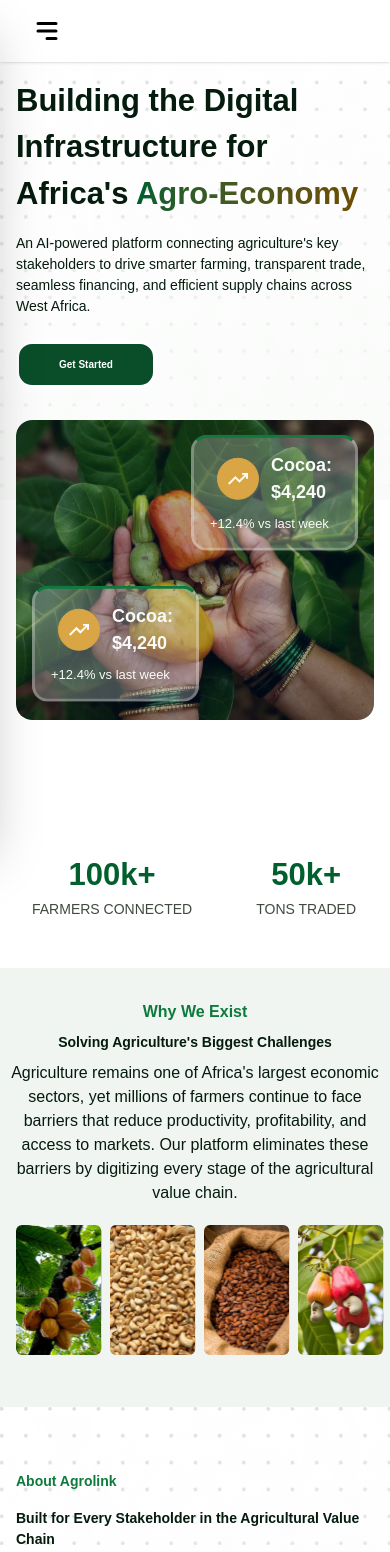
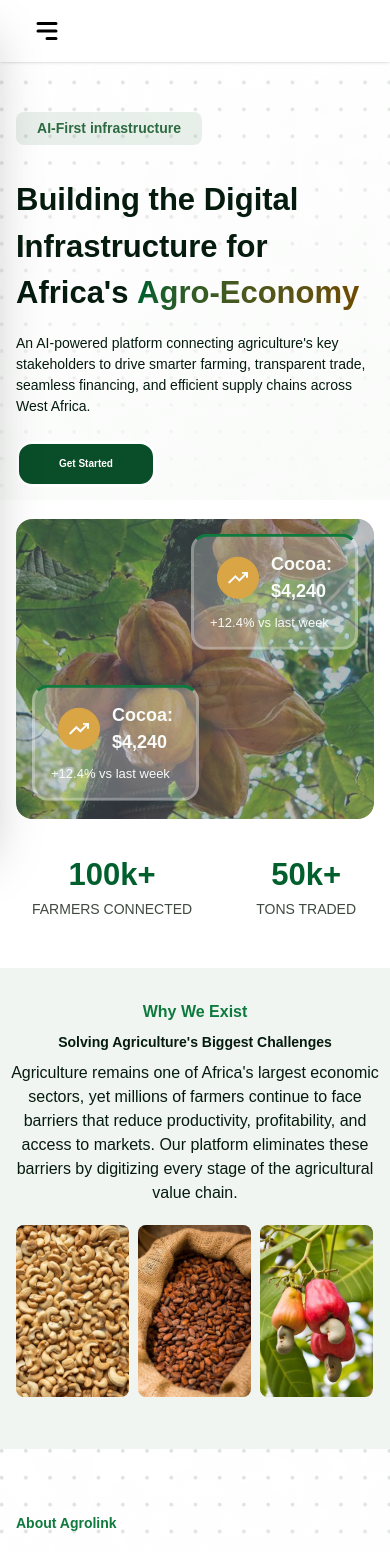
Before and after one commit to CodeArt001/Agrolink, a React (Vite) app: page / in a window 390 px wide. Shown: the top 1552 px of the page. Built offline with nearby package versions, Linux system fonts and the light colour scheme.

Commit message:
homepage done & explore, contact hero-section dotted bg corrected

```diff
--- a/src/Components/Home/About.jsx
+++ b/src/Components/Home/About.jsx
@@ -2,6 +2,23 @@ import dotted from "../../assets/images/Frame.png";
 import DescriptionText from "../Text/DescriptionText";
 import TitleText from "../Text/TitleText";
 import phone from "../../assets/images/Frame30.svg";
+import { motion } from "framer-motion";
+
+const container = {
+  hidden: {},
+  show: { transition: { staggerChildren: 0.15 } },
+};
+
+const fadeUp = {
+  hidden: { opacity: 0, y: 20 },
+  show: { opacity: 1, y: 0, transition: { duration: 0.4, ease: "easeOut" } },
+};
+
+const phoneFadeIn = {
+  hidden: { opacity: 0, x: 40 },
+  show: { opacity: 1, x: 0, transition: { duration: 0.6, ease: "easeOut" } },
+};
+
 const About = () => {
   return (
     <div
@@ -12,34 +29,50 @@ const About = () => {
         backgroundPosition: "center",
       }}
     >
-      <div className="absolute z-10 flex flex-col xl:flex xl:flex-row md:flex md:flex-col xl:gap-6 md:gap-14  items-center w-full xl:px-[6rem] md:px-[4rem] px-[1rem] xl:mt-[8rem] mt-[4rem]">
+      <motion.div
+        variants={container}
+        initial="hidden"
+        whileInView="show"
+        viewport={{ once: true, amount: 0.3 }}
+        className="absolute z-10 flex flex-col xl:flex xl:flex-row md:flex md:flex-col xl:gap-6 md:gap-14  items-center w-full xl:px-[4rem] md:px-[3rem] px-[1rem] xl:mt-[8rem] mt-[4rem]"
+      >
         <div className="w-full xl:w-2/5 shrink-0">
+          <motion.div variants={fadeUp}>
             <TitleText
               text="About Agrolink"
               color="text-[#0E7A3D]"
               size="xl:text-[16px] md:text-[16px] text-[14px]"
               className="font-sans font-semibold pb-4"
             />
+          </motion.div>
+          <motion.div variants={fadeUp}>
             <DescriptionText
               text="Built for Every Stakeholder in the Agricultural Value Chain"
               size="xl:text-[40px] md:text-[16px] text-[14px]"
               color="text-[#041B0E]"
               className="font-sans font-semibold pb-4 xl:w-[580px]"
             />
+          </motion.div>
+          <motion.div variants={fadeUp}>
             <DescriptionText
               text="Our platform is designed to serve the unique needs of every key participant in the agro-economy. Whether you're growing crops, sourcing commodities, or financing agricultural businesses, you'll find the tools and insights needed to operate more efficiently and grow with confidence."
               size="xl:text-[16px] md:text-[16px] text-[14px]"
               className="xl:w-[445px]"
             />
+          </motion.div>
         </div>
-        <div className="w-full xl:w-3/5 shrink-0 ">
+
+        <motion.div
+          variants={phoneFadeIn}
+          className="w-full xl:w-3/5 shrink-0 "
+        >
           <img
             src={phone}
             alt=""
             className="w-full xl:max-w-[150rem] h-[459px] object-contain"
           />
-        </div>
-      </div>
+        </motion.div>
+      </motion.div>
     </div>
   );
 };
--- a/src/Components/Home/Card.jsx
+++ b/src/Components/Home/Card.jsx
@@ -1,4 +1,16 @@
 import star from "../../assets/images/Icon.svg";
+import { motion } from "framer-motion";
+
+const container = {
+  hidden: {},
+  show: { transition: { staggerChildren: 0.15 } },
+};
+
+const fadeUp = {
+  hidden: { opacity: 0, y: 20 },
+  show: { opacity: 1, y: 0, transition: { duration: 0.4, ease: "easeOut" } },
+};
+
 const Card = () => {
   const cardData = [
     {
@@ -24,9 +36,16 @@ const Card = () => {
     },
   ];
   return (
-    <div className="flex gap-8 xl:px-[6rem] md:px-[2rem] px-[1rem] w-full overflow-x-auto  xl:overflow-x-visible">
+    <motion.div
+      variants={container}
+      initial="hidden"
+      whileInView="show"
+      viewport={{ once: false, amount: 0.2 }}
+      className="flex gap-8 xl:px-[4rem] md:px-[2rem] px-[1rem] w-full overflow-x-auto  xl:overflow-x-visible"
+    >
       {cardData.map((item, index) => (
-        <div
+        <motion.div
+          variants={fadeUp}
           key={index}
           className="bg-[#F1F5F1] p-4 rounded-lg shadow-md  mb-4 h-[312px] shrink-0 xl:shrink  w-[280px] xl:w-full md:w-[320px]"
         >
@@ -49,9 +68,9 @@ const Card = () => {
             </h3>
             <p className="text-[#6F7A6E] text-[16px]">{item.role}</p>
           </div>
-        </div>
+        </motion.div>
       ))}
-    </div>
+    </motion.div>
   );
 };
 
--- a/src/Components/Home/ExistSection.jsx
+++ b/src/Components/Home/ExistSection.jsx
@@ -1,13 +1,29 @@
 import DescriptionText from "../Text/DescriptionText";
 import TitleText from "../Text/TitleText";
 import cocoa from "../../assets/images/Rectangle8.svg";
-import cocoasmall from "../../assets/images/cocoasmall.svg";
+// import cocoasmall from "../../assets/images/cocoasmall.svg";
 import nut from "../../assets/images/Rectangle10.svg";
 import nutsmall from "../../assets/images/nutsmall.svg";
 import cashew from "../../assets/images/Rectangle11.svg";
 import cashewFruit from "../../assets/images/Rectangle9.svg";
 import mobile from "../../assets/images/mobile.svg";
 import cashewsmall from "../../assets/images/cashewsmall.svg";
+import { motion } from "framer-motion";
+
+const container = {
+  hidden: {},
+  show: { transition: { staggerChildren: 0.1 } },
+};
+
+const imageFadeUp = {
+  hidden: { opacity: 0, y: 30 },
+  show: { opacity: 1, y: 0, transition: { duration: 0.5, ease: "easeOut" } },
+};
+
+const imageHover = {
+  scale: 1.05,
+  transition: { duration: 0.3, ease: "easeOut" },
+};
 
 const ExistSection = () => {
   return (
@@ -19,12 +35,14 @@ const ExistSection = () => {
           size="text-[16px]"
           className="font-sans font-semibold"
         />
+
         <TitleText
           text="Solving Agriculture's Biggest Challenges"
           color="text-[#041B0E]"
           size="xl:text-[32px] md:text-[24px] text-[14px]"
           className="font-sans font-semibold"
         />
+
         <DescriptionText
           text="Agriculture remains one of Africa's largest economic sectors, yet millions of farmers continue to face barriers that reduce productivity, profitability, and access to markets. Our platform eliminates these barriers by digitizing every stage of the agricultural value chain."
           size="text-[16px]"
@@ -32,48 +50,68 @@ const ExistSection = () => {
           className="font-sans text-center xl:w-[660px]"
         />
       </span>
-      <div className="flex items-center xl:gap-4 gap-2 xl:pt-0 md:pt-5 pt-5 pb-8 xl:px-[6rem] px-[1rem] w-full">
-        <img
+      <motion.div
+        variants={container}
+        initial="hidden"
+        whileInView="show"
+        viewport={{ once: false, amount: 0.2 }}
+        className="flex items-center xl:gap-4 gap-2 xl:pt-0 md:pt-5 pt-5 pb-8 xl:px-[4rem] px-[1rem] w-full"
+      >
+        <motion.img
+          variants={imageFadeUp}
+          whileHover={imageHover}
           src={cocoa}
           alt="cocoa"
           className="w-full hidden xl:flex md:hidden"
         />
-        <img
+        {/* <img
           src={cocoasmall}
           alt="cocoa"
-          className="w-full xl:hidden md:flex"
-        />
-        <img
+          className="flex-1 min-w-0 h-[100px] object-cover flex xl:hidden md:flex"
+        /> */}
+        <motion.img
+          variants={imageFadeUp}
+          whileHover={imageHover}
           src={nut}
           alt="nut"
-          className="w-full xl:h-[400px] h-full xl:mt-3 md:mt-0 mt-0 hidden xl:flex md:hidden"
+          className="w-full xl:h-[420px] h-full xl:mt-3 md:mt-0 mt-0 hidden xl:flex md:hidden"
         />
-        <img
+        <motion.img
+          variants={imageFadeUp}
+          whileHover={imageHover}
           src={nutsmall}
           alt="nut"
           className="w-full h-full xl:mt-3 md:mt-0 mt-0 xl:hidden md:flex"
         />
-        <img
+        <motion.img
+          variants={imageFadeUp}
+          whileHover={imageHover}
           src={cashew}
           alt="cashew"
-          className="w-full xl:h-[400px] h-full xl:mt-3 md:mt-0 mt-0 hidden xl:flex md:hidden"
+          className="w-full xl:h-[420px] h-full xl:mt-3 md:mt-0 mt-0 hidden xl:flex md:hidden"
         />
-        <img
+        <motion.img
+          variants={imageFadeUp}
+          whileHover={imageHover}
           src={mobile}
           alt="mobile"
           className="w-full xl:h-[450px] h-full xl:mt-3 md:mt-0 mt-0 md:flex xl:hidden"
         />
-        <img
+        <motion.img
+          variants={imageFadeUp}
+          whileHover={imageHover}
           src={cashewFruit}
           alt="cashewFruit"
           className="w-full hidden xl:flex md:hidden"
         />
-        <img
+        <motion.img
+          variants={imageFadeUp}
+          whileHover={imageHover}
           src={cashewsmall}
           alt="cashewFruit"
           className="w-full xl:hidden md:flex"
         />
-      </div>
+      </motion.div>
     </div>
   );
 };
--- a/src/Components/Home/HeroSection.jsx
+++ b/src/Components/Home/HeroSection.jsx
@@ -11,17 +11,38 @@ import Card from "./Card";
 import Faqs from "./Faqs";
 import arrow from "../../assets/images/arrow.svg";
 import { useEffect, useState } from "react";
+import { motion } from "framer-motion";
 
 const heroImages = [HeroImage, hand];
+const container = {
+  hidden: {},
+  show: { transition: { staggerChildren: 0.1 } },
+};
+
+const fadeUp = {
+  hidden: { opacity: 0, y: 20 },
+  show: { opacity: 1, y: 0, transition: { duration: 0.4, ease: "easeOut" } },
+};
+
+const highlightWord = {
+  hidden: { opacity: 0, scale: 0.9 },
+  show: {
+    opacity: 1,
+    scale: 1,
+    transition: { duration: 0.6, ease: "easeOut", delay: 0.15 },
+  },
+};
+
 const HeroSection = () => {
   const [currentIndex, setCurrentIndex] = useState(0);
 
   useEffect(() => {
     const interval = setInterval(() => {
       setCurrentIndex((prev) => (prev + 1) % heroImages.length);
-    }, 20000);
+    }, 3000);
     return () => clearInterval(interval);
   }, []);
+
   return (
     <>
       <div>
@@ -33,36 +54,54 @@ const HeroSection = () => {
             backgroundPosition: "center",
           }}
         >
-          <div className="absolute z-10 xl:px-[6rem] px-[1rem] xl:mt-[10rem] md:mt-[8rem] mt-[0.80em] xl:flex xl:flex-row md:flex md:flex-row flex flex-col items-center gap-8 w-full">
-            <div className="w-full">
-              <span className="bg-[#2D6A421A]  border-none flex justify-center  items-center w-[186px] border-[#2D6A42] rounded-[0.50rem] px-3 py-1.5">
+          <div className="absolute z-10 xl:px-[4rem] px-[1rem] xl:mt-[10rem] md:mt-[8rem] mt-[7rem] xl:flex xl:flex-row md:flex md:flex-row flex flex-col items-center gap-8 w-full">
+            <motion.div
+              variants={container}
+              initial="hidden"
+              whileInView="show"
+              className="w-full"
+            >
+              <motion.span
+                variants={fadeUp}
+                className="bg-[#2D6A421A] border-none flex justify-center items-center w-[186px] border-[#2D6A42] rounded-[0.50rem] px-3 py-1.5"
+              >
                 <TitleText
                   text="AI-First infrastructure"
                   color="text-[#2D6A42]"
                   fontWeight="font-bold"
-                  className=" text-[14px] font-sans text-center "
+                  className="text-[14px] font-sans text-center"
                 />
-              </span>
+              </motion.span>
+
+              <motion.div variants={fadeUp}>
                 <TitleText
                   text={
                     <>
                       Building the Digital Infrastructure for Africa's{" "}
-                    <span className="bg-gradient-to-r from-[#005F2D] from-3% to-[#6E4C00] bg-clip-text text-transparent">
+                      <motion.span
+                        variants={highlightWord}
+                        className="inline-block bg-gradient-to-r from-[#005F2D] from-3% to-[#6E4C00] bg-clip-text text-transparent"
+                      >
                         Agro-Economy
-                    </span>
+                      </motion.span>
                     </>
                   }
                   color="text-[#041B0E]"
                   size="xl:text-[60px] text-[31px]"
                   className="font-sans font-bold mt-8 xl:leading-[65px] xl:w-[800px] w-[358px]"
                 />
+              </motion.div>
 
+              <motion.div variants={fadeUp}>
                 <DescriptionText
                   text="An AI-powered platform connecting agriculture's key stakeholders to drive smarter farming, transparent trade, seamless financing, and efficient supply chains across West Africa."
                   size="text-[14px] xl:text-[18px]"
                   color="text-[#041B0E]"
                   className="font-inter mt-4 xl:w-[540px]"
                 />
+              </motion.div>
+
+              <motion.div variants={fadeUp}>
                 <Button
                   variant="primary"
                   text="Get Started"
@@ -72,7 +111,8 @@ const HeroSection = () => {
                   borderColor="#00193C"
                   className="mt-6"
                 />
-            </div>
+              </motion.div>
+            </motion.div>
             <div className="w-full relative xl:h-[491px] h-[300px] rounded-[1rem] overflow-hidden">
               {heroImages.map((img, index) => (
                 <img
@@ -84,7 +124,7 @@ const HeroSection = () => {
                   }`}
                 />
               ))}
-              <div className="absolute inset-0 bg-[#00193C]/30  z-10" />
+              <div className="absolute inset-0 bg-[#00193C]/20  z-10" />
               <div className="absolute xl:bottom-10 md:bottom-8 bottom-3 z-10 xl:left-8 left-4 md:left-6 animate-slow-bounce ">
                 <div className="w-[167px] h-[116px] bg-[#F9FBF942] border-[#F9FBF942]  rounded-2xl border-3 border-t-[#0E7A3D] px-2 flex flex-col justify-center">
                   <div className="flex gap-3 justify-center items-center ">
@@ -148,7 +188,7 @@ const HeroSection = () => {
           </div>
         </div>
 
-        <div className="xl:px-[8rem] md:px-[4rem] px-[2rem] xl:py-[4rem] md:py-[3rem] py-[2rem] xl:mt-0 md:mt-[1rem] mt-[19rem]">
+        <div className="xl:px-[4rem] md:px-[3rem] px-[2rem] xl:py-[4rem] md:py-[3rem] py-[2rem] xl:mt-0 md:mt-[1rem] mt-[19rem]">
           <StatSection />
         </div>
         <div className="">
--- a/src/Components/Navbar/Navbar.jsx
+++ b/src/Components/Navbar/Navbar.jsx
@@ -17,7 +17,7 @@ const Navbar = () => {
       <>
         <div>
           {/* MAIN NAV BAR */}
-          <div className="flex justify-between items-center xl:px-[6rem] md:px-[3rem] px-[2rem] bg-white shadow py-4 ">
+          <div className="flex justify-between  items-center xl:px-[4rem] md:px-[3rem] px-[2rem] bg-white shadow py-4 ">
             <button
               onClick={() => setIsOpen(true)}
               className="text-3xl md:hidden"
```
Also changed, not shown: src/Components/AboutUs/Herosection.jsx (+11 -2 lines), src/Components/Contact/HeroSection.jsx (+10 -1 lines), src/Components/Explore/HeroSection.jsx (+13 -14 lines). Lines whose indentation alone changed are shown as unchanged.
